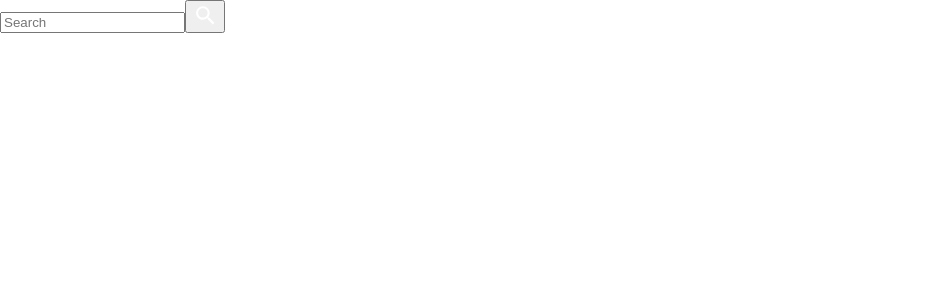
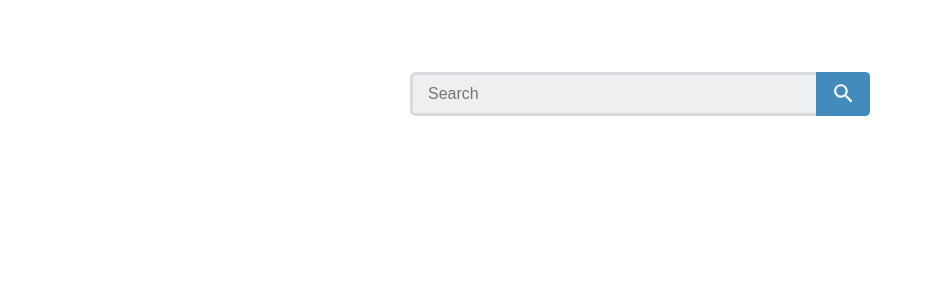
Before and after one commit to kropacheven/react_gallery_app, a React (Create React App) app: page / in a window 1280 px wide. Shown: the top 300 px of the page, without its empty margins (0-933 px from the left). Built offline with nearby package versions, Linux system fonts and the light colour scheme.

Commit message:
linking right index.css file

```diff
--- a/src/components/SearchForm.js
+++ b/src/components/SearchForm.js
@@ -2,9 +2,9 @@
 
 const SearchForm = () => {
     return (
-    <form class="search-form">
+    <form className="search-form">
     <input type="search" name="search" placeholder="Search" required/>
-    <button type="submit" class="search-button">
+    <button type="submit" className="search-button">
       <svg fill="#fff" height="24" viewBox="0 0 23 23" width="24" xmlns="http://www.w3.org/2000/svg">
         <path d="M15.5 14h-.79l-.28-.27C15.41 12.59 16 11.11 16 9.5 16 5.91 13.09 3 9.5 3S3 5.91 3 9.5 5.91 16 9.5 16c1.61 0 3.09-.59 4.23-1.57l.27.28v.79l5 4.99L20.49 19l-4.99-5zm-6 0C7.01 14 5 11.99 5 9.5S7.01 5 9.5 5 14 7.01 14 9.5 11.99 14 9.5 14z"/>
         <path d="M0 0h24v24H0z" fill="none"/>
--- a/src/index.css
+++ b/src/index.css
@@ -1,13 +1,125 @@
 body {
-  margin: 0;
-  font-family: -apple-system, BlinkMacSystemFont, 'Segoe UI', 'Roboto', 'Oxygen',
-    'Ubuntu', 'Cantarell', 'Fira Sans', 'Droid Sans', 'Helvetica Neue',
-    sans-serif;
-  -webkit-font-smoothing: antialiased;
-  -moz-osx-font-smoothing: grayscale;
+  text-align: center;
+  font-family: 'Open Sans', sans-serif;
+  color: #3f4850;
 }
 
-code {
-  font-family: source-code-pro, Menlo, Monaco, Consolas, 'Courier New',
-    monospace;
+h2 {
+  font-size: 2em;
+  margin: 52px 0 40px;
+  text-transform: capitalize;
 }
+
+ul {
+  list-style-type: none;
+  padding-left: 0;
+}
+
+a {
+  text-decoration: none;
+}
+
+.search-form {
+  max-width: 460px;
+  display: flex;
+  margin: 0 auto 32px;
+}
+
+.search-form button {
+  outline: none;
+  background-color: #438bbd;
+  border: none;
+  padding: 0px 15px;
+  border-radius: 0 0.35em 0.35em 0;
+  cursor: pointer;
+}
+
+input {
+  font-size: 1em;
+  width: 100%;
+  background-color: #edeff0;
+  padding: 10px 15px;
+  border: 3px solid #d7dbdf;
+  border-right: none;
+  border-radius: 0.35em 0 0 0.35em;
+  outline: none;
+}
+
+.main-nav li {
+  width: 100%;
+  margin-bottom: 1em;
+}
+
+.main-nav a {
+  display: block;
+  background: #438bbd;
+  border-radius: 3px;
+  padding: 5px;
+  color: #fff;
+}
+
+.main-nav .active,
+.main-nav a:hover,
+.search-form button:hover {
+  background-color: #275270;
+}
+
+.photo-container ul {
+  display: flex;
+  flex-flow: row wrap;
+  justify-content: space-between;
+  -ms-align-items: flex-start;
+  align-items: flex-start;
+}
+
+.photo-container ul li {
+  width: 220px;
+  height: 165px;
+  overflow: hidden;
+  margin-bottom: 15px;
+}
+
+.photo-container ul img {
+  width: 100%;
+  transform: scale(1.25);
+  transition: transform 1.25s;
+}
+
+.photo-container li:hover img {
+  transform: scale(1.65);
+}
+
+.photo-container .not-found {
+  width: 100%;
+}
+
+@media only screen and (max-width: 767px)  {
+  body {
+    padding-top: 2em;
+  }
+
+  .photo-container li {
+    margin: auto;
+  }
+}
+
+@media only screen and (min-width: 768px)  {
+  body {
+    padding-top: 4em;
+  }
+
+  .container {
+    max-width: 960px;
+    margin: auto;
+  }
+
+  .main-nav ul {
+    display: flex;
+    justify-content: center;
+  }
+
+  .main-nav li {
+    margin: 10px;
+    width: 100px;
+  }
+}
```
Also changed, not shown: 1 other file (tests, documents, lock files or other folders).
